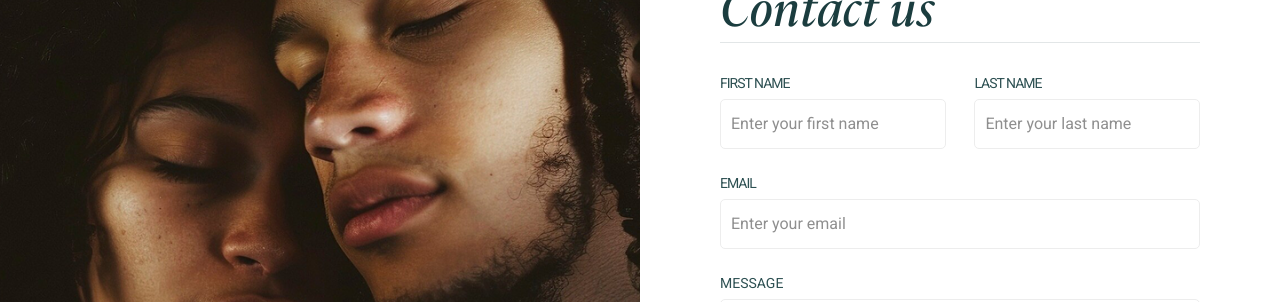
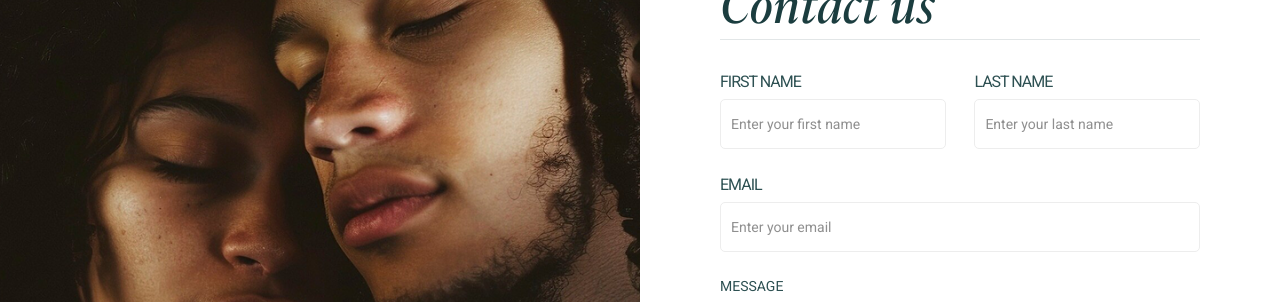
Before and after one commit to ejim11/herbology, a Next.js app: page /contact-us in a window 1280 px wide. Shown: the part 212-514 px from the top of the page. Built offline with nearby package versions, Linux system fonts and the light colour scheme.

Commit message:
💄 added default styles

```diff
--- a/components/InputComponent.tsx
+++ b/components/InputComponent.tsx
@@ -76,8 +76,10 @@ const InputComponent: React.FC<InputProps> = (props) => {
       {props.label && (
         <label
           htmlFor={props.name}
-          className={`capitalize font-roboto text-[1.4rem] -tracking-[0.1rem]  mb-[.5rem] ${
-            props.labelTextColor ? props.labelTextColor : "text-black"
+          className={`capitalize font-roboto  -tracking-[0.1rem]  mb-[.5rem] ${
+            props.labelTextColor
+              ? props.labelTextColor
+              : "text-black text-[1.4rem]"
           }`}
         >
           {props.label}
@@ -101,13 +103,13 @@ const InputComponent: React.FC<InputProps> = (props) => {
           {...props.register(props.name, props.validation)}
           className={`${
             props.border ? props.border : "border rounded-lg  "
-          } bg-white placeholder:text-[rgba(143,143,143,1)] font-roboto py-[1.2rem] relative ${
-            props.pl ? props.pl : "pl-[4rem]"
-          } pr-3 ${props.width ? props.width : "w-full"} ${
+          } bg-white placeholder:text-[rgba(143,143,143,1)] placeholder:text-[1.4rem] font-roboto py-[1.2rem] relative ${
+            props.pl ? props.pl : "pl-[2rem]"
+          } pr-[2rem] ${props.width ? props.width : "w-full"} ${
             props.height && props.height
           } ${
             props.shadow && props.shadow
-          } focus:ring-0 focus:outline-hidden outline-hidden ring-0 ${getErrorClass()} md:w-full`}
+          } focus:ring-0 focus:outline-hidden outline-hidden ring-0 ${getErrorClass()} `}
         />
         {props.icon}
         {getPasswordIcon()}
```
